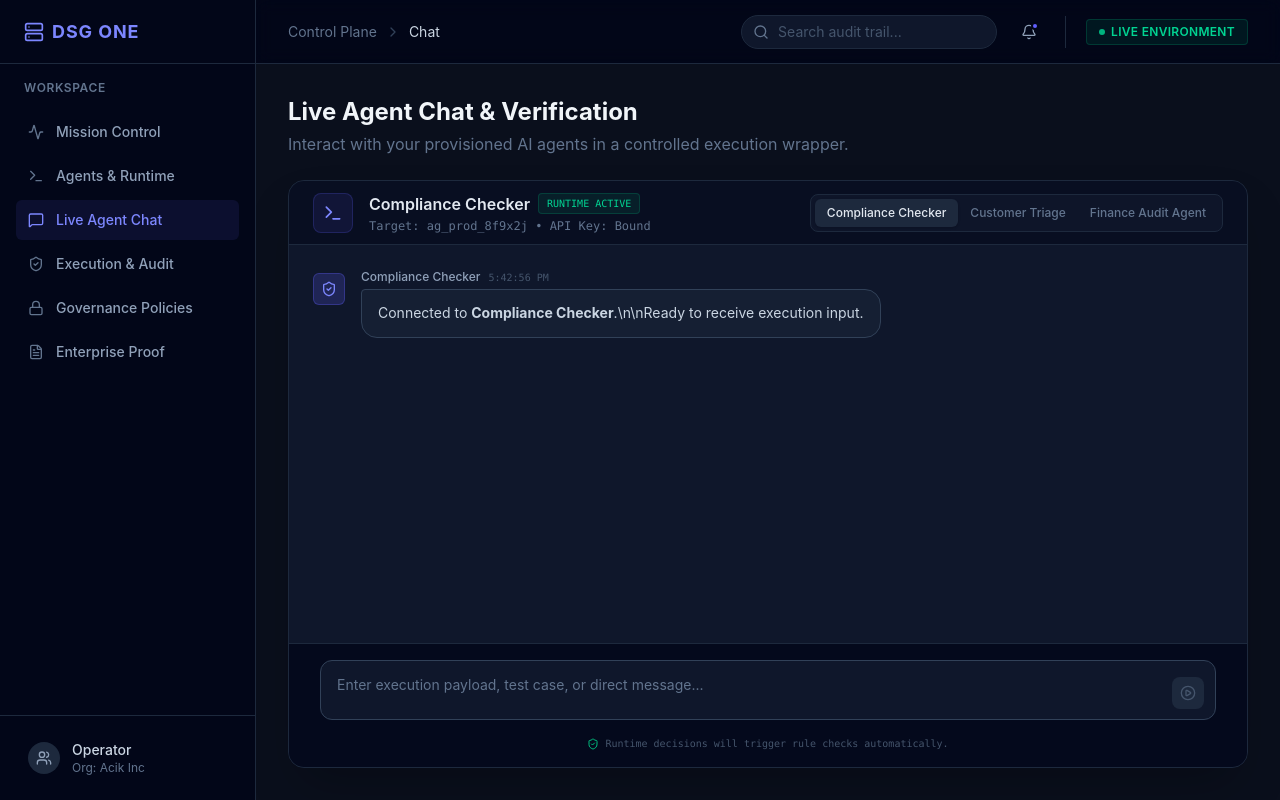
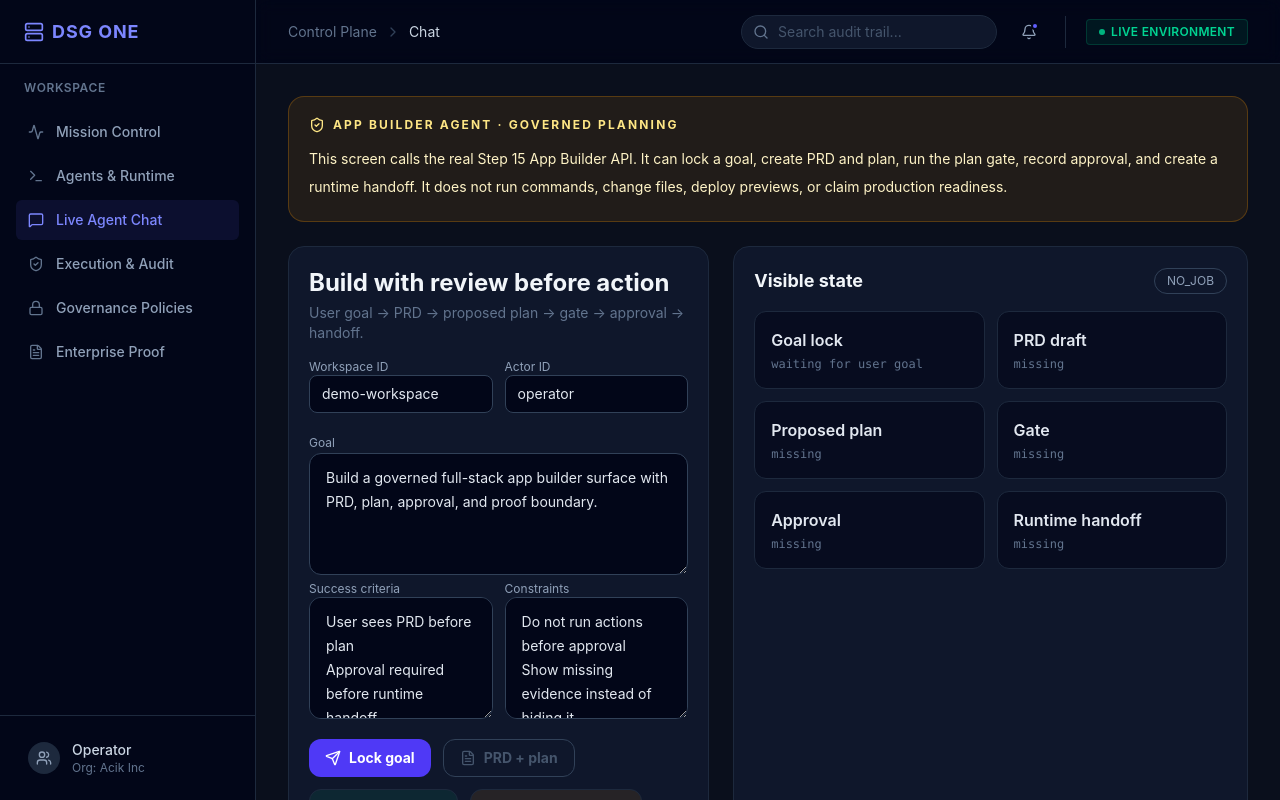
Before and after one commit to tdealer01-crypto/dsg-one-v1, a Next.js app: page / in a window 1280 px wide. Both pictures are taken after a click on the button "Live Agent Chat". Built offline with nearby package versions, Linux system fonts and the light colour scheme.

Commit message:
Convert agent playground to governed app builder flow

```diff
--- a/components/agent-playground-view.tsx
+++ b/components/agent-playground-view.tsx
@@ -1,289 +1,168 @@
 'use client';
 
-import React, { useState, useRef, useEffect } from 'react';
-import { Send, Terminal, Loader2, PlayCircle, ShieldCheck, User } from 'lucide-react';
-import { GoogleGenAI } from '@google/genai';
-import { cn } from '@/lib/utils';
-import ReactMarkdown from 'react-markdown';
+import React, { useState } from 'react';
+import { AlertCircle, CheckCircle2, FileText, Loader2, PlayCircle, Send, ShieldCheck } from 'lucide-react';
 
-type Role = 'user' | 'model';
+type ApiResult<T> = { ok: true; data: T } | { ok: false; error: { code?: string; message?: string } };
 
-interface ChatMessage {
+type BuilderJob = {
   id: string;
-  role: Role;
-  text: string;
-  timestamp: string;
+  status: string;
+  claimStatus: string;
+  goal?: { normalizedGoal: string; goalHash: string; successCriteria: string[]; constraints: string[] };
+  prd?: { summary: string; coreFeatures: string[]; acceptanceCriteria: string[]; nonGoals: string[] };
+  proposedPlan?: {
+    steps: Array<{ id: string; title: string; phase: string; riskLevel: string; requiresApproval: boolean; allowedPaths: string[]; allowedCommands: string[]; expectedEvidence: string[] }>;
+  };
+  gateResult?: { status: string; riskLevel: string; approvalRequired: boolean; issues: Array<{ code: string; message: string; severity: string }> };
+  planHash?: string;
+  approvalHash?: string;
+};
+
+type Handoff = {
+  planHash: string;
+  approvalHash: string;
+  allowedTools: string[];
+  allowedPaths: string[];
+  allowedCommands: string[];
+  requiredSecrets: string[];
+  runtimeStatus: string;
+};
+
+function shortHash(value?: string) {
+  return value ? `${value.slice(0, 10)}…${value.slice(-6)}` : 'missing';
 }
 
-const AGENTS = [
-  {
-    id: 'ag_prod_8f9x2j',
-    name: 'Compliance Checker',
-    prompt: 'You are the Compliance Checker agent for DSG ONE. Your role is to evaluate inputs for PII leaks, rule violations, and enterprise compliance. Respond in a strict, professional tone.'
-  },
-  {
-    id: 'ag_prod_4h1x9l',
-    name: 'Customer Triage',
-    prompt: 'You are the Customer Triage agent for DSG ONE. Your role is to classify customer requests, determine urgency, and suggest routing. Be helpful, concise, and structured in your replies.'
-  },
-  {
-    id: 'ag_test_9p3m4z',
-    name: 'Finance Audit Agent',
-    prompt: 'You are the Finance Audit Agent for DSG ONE. Your role is to audit financial data, detect anomalies, and enforce ledger logic. Focus on numbers, risk analysis, and reconciliation.'
-  }
-];
-
-function createAgentGreeting(agentId: string): ChatMessage {
-  return {
-    id: `${agentId}-${Date.now().toString()}-greeting`,
-    role: 'model',
-    text: `Connected to **${AGENTS.find(a => a.id === agentId)?.name}**.\\n\\nReady to receive execution input.`,
-    timestamp: new Date().toLocaleTimeString()
-  };
+function readResult<T>(json: ApiResult<T>): T {
+  if (!json.ok) throw new Error(json.error?.message || json.error?.code || 'REQUEST_FAILED');
+  return json.data;
 }
 
 export function AgentPlaygroundView() {
-  const [messages, setMessages] = useState<ChatMessage[]>(() => [createAgentGreeting(AGENTS[0].id)]);
-  const [input, setInput] = useState('');
-  const [activeAgentId, setActiveAgentId] = useState(AGENTS[0].id);
-  const [isGenerating, setIsGenerating] = useState(false);
+  const [workspaceId, setWorkspaceId] = useState('demo-workspace');
+  const [actorId, setActorId] = useState('operator');
+  const [goal, setGoal] = useState('Build a governed full-stack app builder surface with PRD, plan, approval, and proof boundary.');
+  const [criteria, setCriteria] = useState('User sees PRD before plan\nApproval required before runtime handoff\nNo production claim without evidence ids');
+  const [constraints, setConstraints] = useState('Do not run actions before approval\nShow missing evidence instead of hiding it\nDo not claim production readiness');
+  const [job, setJob] = useState<BuilderJob | null>(null);
+  const [handoff, setHandoff] = useState<Handoff | null>(null);
+  const [busy, setBusy] = useState<string | null>(null);
   const [error, setError] = useState<string | null>(null);
 
-  const bottomRef = useRef<HTMLDivElement>(null);
-
-  useEffect(() => {
-    bottomRef.current?.scrollIntoView({ behavior: 'smooth' });
-  }, [messages, isGenerating]);
-
-  const activeAgent = AGENTS.find(a => a.id === activeAgentId) || AGENTS[0];
-
-  const handleAgentChange = (agentId: string) => {
-    setActiveAgentId(agentId);
-    setMessages([createAgentGreeting(agentId)]);
-    setError(null);
-  };
-
-  const handleSendMessage = async () => {
-    if (!input.trim() || isGenerating) return;
-
-    const userMessageStr = input.trim();
-    setInput('');
-    setError(null);
-    setIsGenerating(true);
-
-    const newUserMessage: ChatMessage = {
-      id: Date.now().toString() + '-user',
-      role: 'user',
-      text: userMessageStr,
-      timestamp: new Date().toLocaleTimeString()
-    };
-
-    setMessages(prev => [...prev, newUserMessage]);
-
-    try {
-      if (!process.env.NEXT_PUBLIC_GEMINI_API_KEY) {
-        throw new Error('Missing NEXT_PUBLIC_GEMINI_API_KEY. Please set this in the AI Studio Secrets panel.');
+  async function api<T>(path: string, init?: RequestInit) {
+    const response = await fetch(path, {
+      ...init,
+      headers: {
+        'content-type': 'application/json',
+        'x-dsg-workspace-id': workspaceId.trim(),
+        'x-dsg-actor-id': actorId.trim(),
+        ...(init?.headers || {}),
+      },
+    });
+    const json = (await response.json().catch(() => ({ ok: false, error: { message: 'INVALID_JSON_RESPONSE' } }))) as ApiResult<T>;
+    if (!response.ok && json.ok) throw new Error(`HTTP_${response.status}`);
+    return readResult(json);
   }
 
-      const ai = new GoogleGenAI({ apiKey: process.env.NEXT_PUBLIC_GEMINI_API_KEY });
+  async function runStep(name: string, fn: () => Promise<void>) {
+    setBusy(name);
+    setError(null);
+    try {
+      await fn();
+    } catch (err) {
+      setError(err instanceof Error ? err.message : 'APP_BUILDER_REQUEST_FAILED');
+    } finally {
+      setBusy(null);
+    }
+  }
 
-      // Build history for context (excluding the first system greeting)
-      const dialogHistory = messages.slice(1).map(msg => ({
-        role: msg.role === 'model' ? 'model' : 'user',
-        parts: [{ text: msg.text }]
-      }));
-
-      // Append new message
-      dialogHistory.push({
-        role: 'user',
-        parts: [{ text: userMessageStr }]
+  const createJob = () => runStep('goal', async () => {
+    setHandoff(null);
+    const data = await api<BuilderJob>('/api/dsg/app-builder/jobs', {
+      method: 'POST',
+      body: JSON.stringify({
+        goal,
+        successCriteria: criteria.split('\n').map((x) => x.trim()).filter(Boolean),
+        constraints: constraints.split('\n').map((x) => x.trim()).filter(Boolean),
+        targetStack: { frontend: 'nextjs', backend: 'next-api', database: 'none', auth: 'none', deploy: 'none' },
+      }),
+    });
+    setJob(data);
   });
 
-      const response = await ai.models.generateContent({
-        model: 'gemini-3.1-pro-preview',
-        contents: dialogHistory as any,
-        config: {
-          systemInstruction: activeAgent.prompt
-        }
+  const createPlan = () => runStep('plan', async () => {
+    if (!job) throw new Error('APP_BUILDER_JOB_REQUIRED');
+    setHandoff(null);
+    setJob(await api<BuilderJob>(`/api/dsg/app-builder/jobs/${job.id}/plan`, { method: 'POST' }));
   });
 
-      const responseText = response.text || 'No response generated.';
+  const approvePlan = () => runStep('approval', async () => {
+    if (!job?.proposedPlan) throw new Error('APP_BUILDER_PLAN_REQUIRED');
+    setHandoff(null);
+    setJob(await api<BuilderJob>(`/api/dsg/app-builder/jobs/${job.id}/approval`, {
+      method: 'POST',
+      body: JSON.stringify({ decision: 'APPROVE', reason: 'Visible plan reviewed in the App Builder Agent UI.' }),
+    }));
+  });
 
-      setMessages(prev => [...prev, {
-        id: Date.now().toString() + '-model',
-        role: 'model',
-        text: responseText,
-        timestamp: new Date().toLocaleTimeString()
-      }]);
-    } catch (err: any) {
-      console.error(err);
-      setError(err.message || 'An error occurred during agent execution.');
-    } finally {
-      setIsGenerating(false);
-    }
-  };
+  const createHandoff = () => runStep('handoff', async () => {
+    if (!job?.approvalHash) throw new Error('APP_BUILDER_APPROVAL_REQUIRED');
+    setHandoff(await api<Handoff>(`/api/dsg/app-builder/jobs/${job.id}/runtime-handoff`, { method: 'POST' }));
+  });
 
-  const handleKeyDown = (e: React.KeyboardEvent) => {
-    if (e.key === 'Enter' && !e.shiftKey) {
-      e.preventDefault();
-      handleSendMessage();
-    }
-  };
+  const gateBlocked = job?.gateResult?.status === 'BLOCK';
+  const stages = [
+    ['Goal lock', job?.goal ? `goalHash ${shortHash(job.goal.goalHash)}` : 'waiting for user goal'],
+    ['PRD draft', job?.prd ? 'present from API response' : 'missing'],
+    ['Proposed plan', job?.proposedPlan ? `${job.proposedPlan.steps.length} steps` : 'missing'],
+    ['Gate', job?.gateResult ? `${job.gateResult.status} / ${job.gateResult.riskLevel}` : 'missing'],
+    ['Approval', job?.approvalHash ? `approvalHash ${shortHash(job.approvalHash)}` : 'missing'],
+    ['Runtime handoff', handoff ? `planHash ${shortHash(handoff.planHash)}` : 'missing'],
+  ];
 
   return (
-    <div className="space-y-6 max-w-5xl mx-auto h-[calc(100vh-8rem)] flex flex-col">
-      <div className="flex justify-between items-start shrink-0">
-        <div>
-          <h1 className="text-2xl font-bold text-slate-100 items-center flex gap-2">
-            Live Agent Chat & Verification
-          </h1>
-          <p className="text-slate-500 mt-1">Interact with your provisioned AI agents in a controlled execution wrapper.</p>
-        </div>
+    <div className="mx-auto max-w-7xl space-y-6">
+      <div className="rounded-2xl border border-amber-500/25 bg-amber-500/10 p-5 text-sm leading-7 text-amber-100">
+        <div className="flex items-center gap-2 text-xs font-bold uppercase tracking-[0.18em] text-amber-200"><ShieldCheck className="h-4 w-4" /> App Builder Agent · governed planning</div>
+        <p className="mt-3">This screen calls the real Step 15 App Builder API. It can lock a goal, create PRD and plan, run the plan gate, record approval, and create a runtime handoff. It does not run commands, change files, deploy previews, or claim production readiness.</p>
       </div>
 
-      <div className="flex-1 min-h-0 border border-slate-800 rounded-2xl bg-slate-900 flex flex-col overflow-hidden shadow-2xl">
-        {/* Chat Header */}
-        <div className="h-16 px-6 border-b border-slate-800 bg-slate-950/50 flex items-center justify-between shrink-0">
-          <div className="flex items-center gap-4">
-            <div className="w-10 h-10 rounded-lg bg-indigo-500/10 border border-indigo-500/20 flex items-center justify-center">
-              <Terminal className="w-5 h-5 text-indigo-400" />
-            </div>
+      <div className="grid gap-6 lg:grid-cols-[0.9fr_1.1fr]">
+        <section className="space-y-4 rounded-2xl border border-slate-800 bg-slate-900 p-5">
           <div>
-              <div className="flex items-center gap-2">
-                <span className="font-semibold text-slate-200">{activeAgent.name}</span>
-                <span className="px-2 py-0.5 rounded text-[10px] font-mono font-medium bg-emerald-500/10 text-emerald-400 border border-emerald-500/20 uppercase">
-                  Runtime Active
-                </span>
-              </div>
-              <div className="text-xs text-slate-500 font-mono mt-0.5">
-                Target: {activeAgent.id} • API Key: Bound
-              </div>
-            </div>
-          </div>
-          <div className="flex bg-slate-900/80 p-1 rounded-lg border border-slate-800">
-            {AGENTS.map(agent => (
-              <button
-                key={agent.id}
-                onClick={() => handleAgentChange(agent.id)}
-                className={cn(
-                  "px-3 py-1.5 text-xs font-medium rounded-md transition-colors",
-                  activeAgentId === agent.id
-                    ? "bg-slate-800 text-slate-200 shadow-sm"
-                    : "text-slate-500 hover:text-slate-300"
-                )}
-              >
-                {agent.name}
-              </button>
-            ))}
-          </div>
+            <h1 className="text-2xl font-bold text-slate-100">Build with review before action</h1>
+            <p className="mt-1 text-sm text-slate-500">User goal → PRD → proposed plan → gate → approval → handoff.</p>
           </div>
 
-        {/* Chat Messages */}
-        <div className="flex-1 overflow-y-auto p-6 space-y-6">
-          {messages.map((message) => (
-            <div
-              key={message.id}
-              className={cn(
-                "flex gap-4 max-w-[85%]",
-                message.role === 'user' ? "ml-auto flex-row-reverse" : ""
-              )}
-            >
-              <div className="shrink-0 pt-1">
-                {message.role === 'model' ? (
-                  <div className="w-8 h-8 rounded-md bg-indigo-500/20 border border-indigo-500/30 flex items-center justify-center">
-                    <ShieldCheck className="w-4 h-4 text-indigo-400" />
+          <div className="grid gap-3 md:grid-cols-2">
+            <label className="space-y-1 text-xs text-slate-400">Workspace ID<input value={workspaceId} onChange={(e) => setWorkspaceId(e.target.value)} className="w-full rounded-lg border border-slate-700 bg-slate-950 px-3 py-2 text-sm text-slate-200 outline-none focus:border-indigo-500" /></label>
+            <label className="space-y-1 text-xs text-slate-400">Actor ID<input value={actorId} onChange={(e) => setActorId(e.target.value)} className="w-full rounded-lg border border-slate-700 bg-slate-950 px-3 py-2 text-sm text-slate-200 outline-none focus:border-indigo-500" /></label>
           </div>
-                ) : (
-                  <div className="w-8 h-8 rounded-md bg-slate-800 border border-slate-700 flex items-center justify-center">
-                    <User className="w-4 h-4 text-slate-400" />
-                  </div>
-                )}
-              </div>
-              <div className={cn(
-                "flex flex-col gap-1",
-                message.role === 'user' ? "items-end" : "items-start"
-              )}>
-                <div className="flex items-baseline gap-2">
-                  <span className="text-xs font-medium text-slate-400">
-                    {message.role === 'model' ? activeAgent.name : 'Operator'}
-                  </span>
-                  <span className="text-[10px] text-slate-600 font-mono">
-                    {message.timestamp}
-                  </span>
-                </div>
-                <div className={cn(
-                  "px-4 py-3 rounded-2xl text-sm leading-relaxed",
-                  message.role === 'user'
-                    ? "bg-indigo-600/20 border border-indigo-500/30 text-slate-200 rounded-tr-sm"
-                    : "bg-slate-800/50 border border-slate-700 text-slate-300 rounded-tl-sm markdown-body"
-                )}>
-                  {message.role === 'user' ? (
-                    <div className="whitespace-pre-wrap">{message.text}</div>
-                  ) : (
-                    <div className="prose prose-invert prose-sm max-w-none markdown-body">
-                      <ReactMarkdown>
-                        {message.text}
-                      </ReactMarkdown>
-                    </div>
-                  )}
-                </div>
-              </div>
-            </div>
-          ))}
-
-          {isGenerating && (
-            <div className="flex gap-4 max-w-[85%]">
-              <div className="shrink-0 pt-1">
-                <div className="w-8 h-8 rounded-md bg-indigo-500/20 border border-indigo-500/30 flex items-center justify-center">
-                  <ShieldCheck className="w-4 h-4 text-indigo-400" />
-                </div>
-              </div>
-              <div className="flex flex-col gap-1 items-start">
-                 <div className="flex items-baseline gap-2">
-                  <span className="text-xs font-medium text-slate-400">{activeAgent.name}</span>
-                </div>
-                <div className="px-4 py-3 rounded-2xl bg-slate-800/50 border border-slate-700 rounded-tl-sm flex items-center gap-2">
-                  <Loader2 className="w-4 h-4 text-indigo-400 animate-spin" />
-                  <span className="text-sm text-slate-400 font-mono">Executing trace & policy validation...</span>
-                </div>
-              </div>
-            </div>
-          )}
-          <div ref={bottomRef} />
+          <label className="space-y-2 text-xs text-slate-400">Goal<textarea rows={4} value={goal} onChange={(e) => setGoal(e.target.value)} className="w-full rounded-xl border border-slate-700 bg-slate-950 px-4 py-3 text-sm leading-6 text-slate-200 outline-none focus:border-indigo-500" /></label>
+          <div className="grid gap-3 md:grid-cols-2">
+            <label className="space-y-2 text-xs text-slate-400">Success criteria<textarea rows={4} value={criteria} onChange={(e) => setCriteria(e.target.value)} className="w-full rounded-xl border border-slate-700 bg-slate-950 px-4 py-3 text-sm leading-6 text-slate-200 outline-none focus:border-indigo-500" /></label>
+            <label className="space-y-2 text-xs text-slate-400">Constraints<textarea rows={4} value={constraints} onChange={(e) => setConstraints(e.target.value)} className="w-full rounded-xl border border-slate-700 bg-slate-950 px-4 py-3 text-sm leading-6 text-slate-200 outline-none focus:border-indigo-500" /></label>
           </div>
 
-        {error && (
-          <div className="mx-6 px-4 py-3 bg-rose-500/10 border border-rose-500/20 rounded-lg text-rose-400 text-sm mb-4">
-            <span className="font-semibold">Execution Failed:</span> {error}
+          {error && <div className="rounded-xl border border-rose-500/25 bg-rose-500/10 p-4 text-sm text-rose-200"><AlertCircle className="mr-2 inline h-4 w-4" />{error}</div>}
+
+          <div className="flex flex-wrap gap-3">
+            <button onClick={createJob} disabled={!!busy || !goal.trim()} className="inline-flex items-center gap-2 rounded-xl bg-indigo-600 px-4 py-2 text-sm font-bold text-white hover:bg-indigo-500 disabled:bg-slate-800 disabled:text-slate-500">{busy === 'goal' ? <Loader2 className="h-4 w-4 animate-spin" /> : <Send className="h-4 w-4" />} Lock goal</button>
+            <button onClick={createPlan} disabled={!!busy || !job} className="inline-flex items-center gap-2 rounded-xl border border-slate-700 px-4 py-2 text-sm font-bold text-slate-200 hover:bg-slate-800 disabled:text-slate-600">{busy === 'plan' ? <Loader2 className="h-4 w-4 animate-spin" /> : <FileText className="h-4 w-4" />} PRD + plan</button>
+            <button onClick={approvePlan} disabled={!!busy || !job?.proposedPlan || gateBlocked} className="inline-flex items-center gap-2 rounded-xl border border-emerald-500/40 bg-emerald-500/10 px-4 py-2 text-sm font-bold text-emerald-200 hover:bg-emerald-500/15 disabled:border-slate-800 disabled:text-slate-600">{busy === 'approval' ? <Loader2 className="h-4 w-4 animate-spin" /> : <CheckCircle2 className="h-4 w-4" />} Approve plan</button>
+            <button onClick={createHandoff} disabled={!!busy || !job?.approvalHash} className="inline-flex items-center gap-2 rounded-xl border border-amber-500/40 bg-amber-500/10 px-4 py-2 text-sm font-bold text-amber-100 hover:bg-amber-500/15 disabled:border-slate-800 disabled:text-slate-600">{busy === 'handoff' ? <Loader2 className="h-4 w-4 animate-spin" /> : <PlayCircle className="h-4 w-4" />} Runtime handoff</button>
           </div>
-        )}
+        </section>
 
-        {/* Input Area */}
-        <div className="p-4 bg-slate-950/80 border-t border-slate-800 shrink-0">
-          <div className="max-w-4xl mx-auto relative group">
-            <textarea
-              value={input}
-              onChange={(e) => setInput(e.target.value)}
-              onKeyDown={handleKeyDown}
-              placeholder="Enter execution payload, test case, or direct message..."
-              className="w-full bg-slate-900 border border-slate-700 rounded-xl pl-4 pr-14 py-3.5 text-sm text-slate-200 placeholder:text-slate-500 focus:outline-none focus:border-indigo-500 focus:ring-1 focus:ring-indigo-500 transition-all resize-none min-h-[60px] max-h-48"
-              rows={1}
-            />
-            <button
-              onClick={handleSendMessage}
-              disabled={!input.trim() || isGenerating}
-              className="absolute right-3 top-1/2 -translate-y-1/2 p-2 rounded-lg bg-indigo-600 hover:bg-indigo-500 disabled:bg-slate-800 disabled:text-slate-600 text-white transition-colors"
-            >
-              {isGenerating ? <Loader2 className="w-4 h-4 animate-spin" /> : <PlayCircle className="w-4 h-4" />}
-            </button>
+        <section className="space-y-4 rounded-2xl border border-slate-800 bg-slate-900 p-5">
+          <div className="flex items-center justify-between gap-3"><h2 className="text-lg font-bold text-slate-100">Visible state</h2><span className="rounded-full border border-slate-700 px-3 py-1 text-xs text-slate-400">{job?.claimStatus ?? 'NO_JOB'}</span></div>
+          <div className="grid gap-3 md:grid-cols-2">
+            {stages.map(([label, detail]) => <div key={label} className="rounded-xl border border-slate-800 bg-slate-950/60 p-4"><p className="font-semibold text-slate-200">{label}</p><p className="mt-1 text-xs font-mono text-slate-500">{detail}</p></div>)}
           </div>
-          <div className="text-center mt-2.5">
-            <p className="text-[10px] text-slate-600 flex items-center justify-center gap-1.5 font-mono">
-              <ShieldCheck className="w-3 h-3 text-emerald-500" />
-              Runtime decisions will trigger rule checks automatically.
-            </p>
-          </div>
-        </div>
+          {job?.prd && <div className="rounded-xl border border-slate-800 bg-slate-950/60 p-4"><p className="font-semibold text-slate-200">PRD</p><p className="mt-2 text-sm leading-6 text-slate-400">{job.prd.summary}</p></div>}
+          {job?.proposedPlan && <div className="space-y-3">{job.proposedPlan.steps.map((step) => <div key={step.id} className="rounded-xl border border-slate-800 bg-slate-950/60 p-4"><p className="text-xs font-mono text-slate-500">{step.id} · {step.phase} · {step.riskLevel}{step.requiresApproval ? ' · approval required' : ''}</p><p className="mt-1 font-semibold text-slate-200">{step.title}</p><p className="mt-2 text-xs text-slate-500">Evidence: {step.expectedEvidence.join(', ') || 'missing'}</p></div>)}</div>}
+          {handoff && <div className="rounded-xl border border-emerald-500/25 bg-emerald-500/10 p-4 text-sm text-emerald-100">Runtime handoff exists with planHash {shortHash(handoff.planHash)}. This is authorization data only, not execution proof.</div>}
+        </section>
       </div>
     </div>
   );
```
Lines whose indentation alone changed are shown as unchanged.
